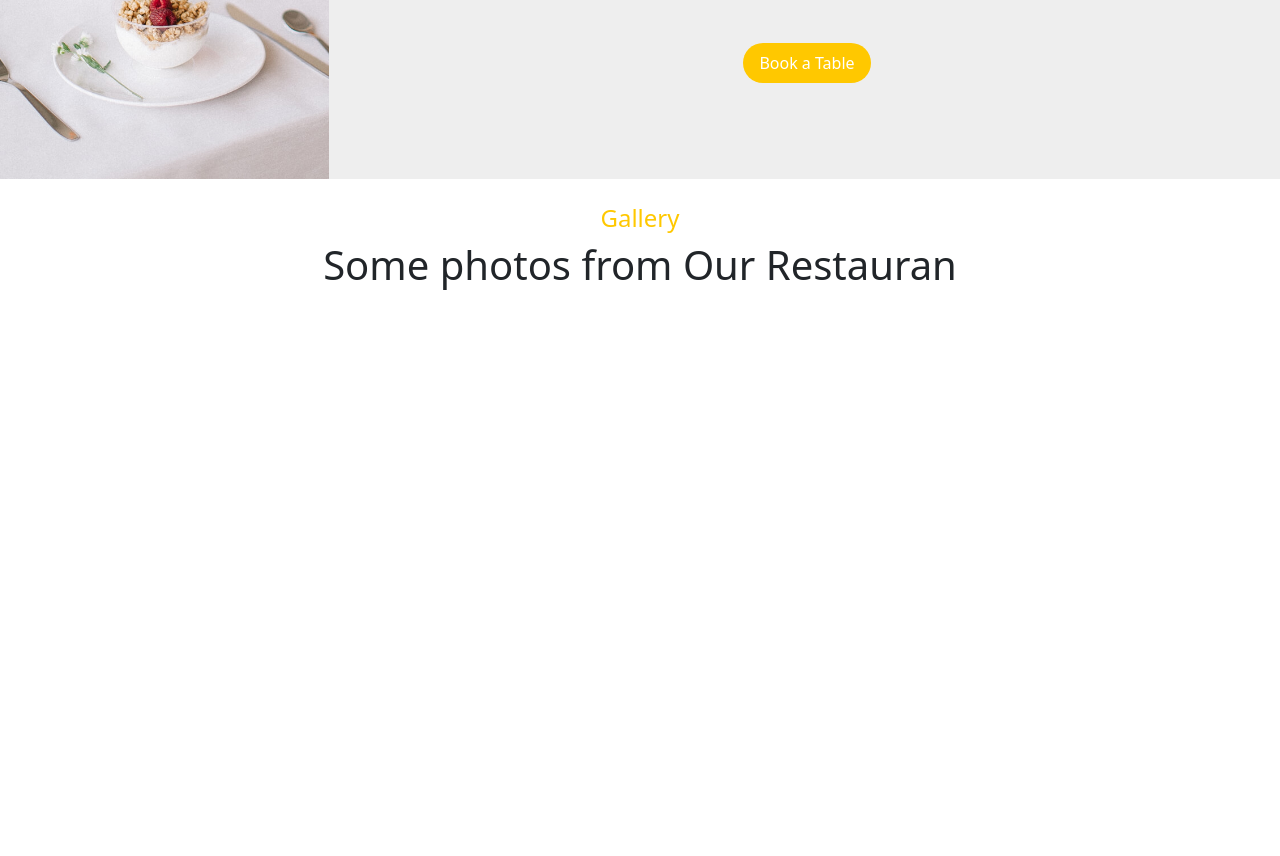
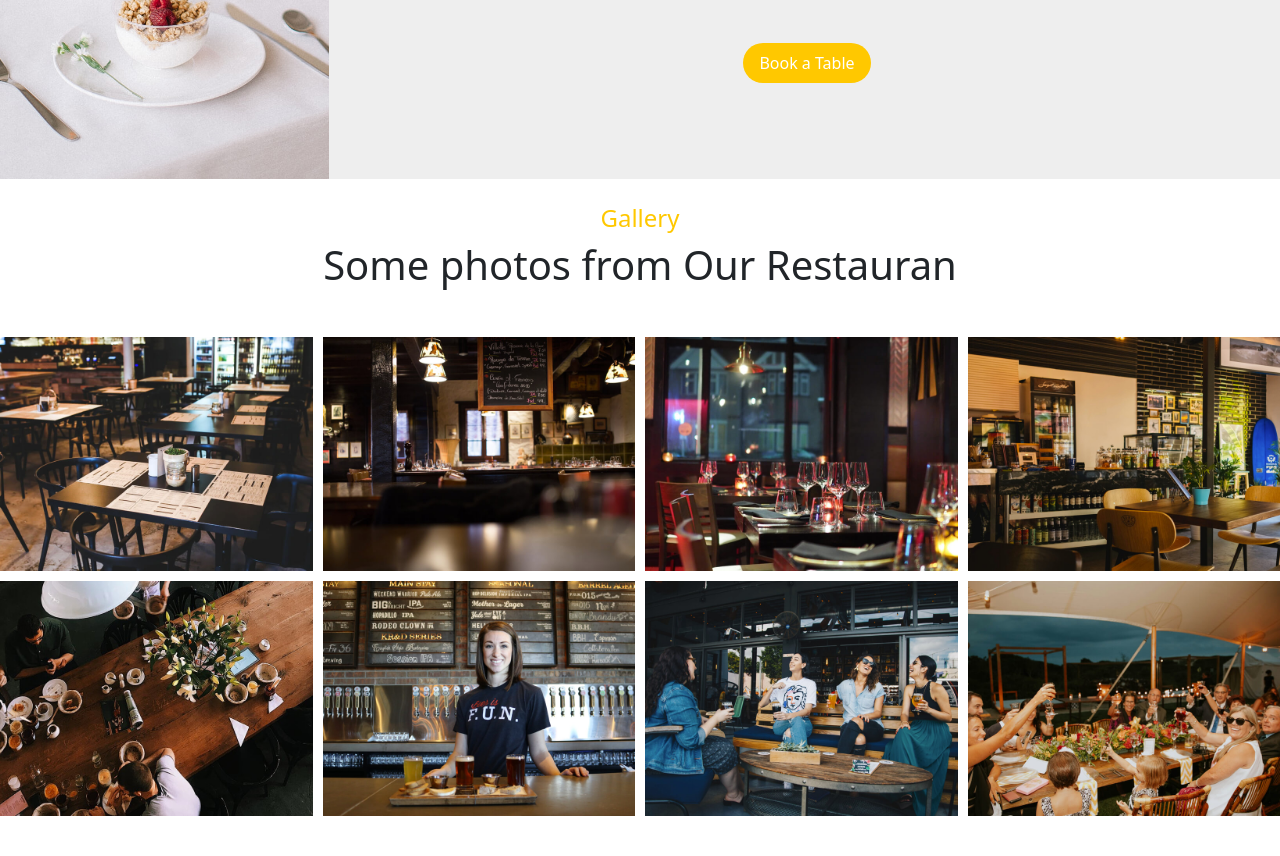
Before and after one commit to ChoroukMouaky/projet_final, a website: page index.html in a window 1280 px wide. Shown: the part 5149-6005 px from the top of the page. Before the commit the page ends 5446 px from the top, so only its background shows below. Drawn offline with nearby package versions, Linux system fonts and the light colour scheme.

Commit message:
gallery section

```diff
--- a/index.html
+++ b/index.html
@@ -378,8 +378,44 @@
 <div>
     <div class="titles">
     <h4 class="text-moutard">Gallery</h4>
-    <h1>Some photos from Our Restauran</h1>
+    <h1>Some photos from Our Restauran</h1><div class="container">
     </div>
+    <div>
+        <div class="my-gallery-container py-4">
+    <div class="row g-1">
+    <div class="col-8 col-md-4 col-lg-3">
+        <img src="./public/img/gallery-1.jpg" class="img-fluid img-gallery" alt="">
+    </div>
+
+    <div class="col-8 col-md-4 col-lg-3">
+        <img src="./public/img/gallery-2.jpg" class="img-fluid img-gallery" alt="">
+    </div>
+
+    <div class="col-8 col-md-4 col-lg-3">
+        <img src="./public/img/gallery-3.jpg" class="img-fluid img-gallery" alt="">
+    </div>
+
+    <div class="col-8 col-md-4 col-lg-3">
+        <img src="./public/img/gallery-4.jpg" class="img-fluid img-gallery" alt="">
+    </div>
+
+    <div class="col-8 col-md-4 col-lg-3">
+        <img src="./public/img/gallery-5.jpg" class="img-fluid img-gallery" alt="">
+    </div>
+
+    <div class="col-8 col-md-4 col-lg-3">
+        <img src="./public/img/gallery-6.jpg" class="img-fluid img-gallery" alt="">
+    </div>
+    <div class="col-8 col-md-4 col-lg-3">
+        <img src="./public/img/gallery-7.jpg" class="img-fluid img-gallery" alt="">
+    </div>
+    <div class="col-8 col-md-4 col-lg-3">
+        <img src="./public/img/gallery-8.jpg" class="img-fluid img-gallery" alt="">
+    </div>
+    </div>
+</div>
+    </div>
+
 
 </div>
 </div>
--- a/src/sass/modules/Home/_header.scss
+++ b/src/sass/modules/Home/_header.scss
@@ -155,3 +155,16 @@ margin:0%;
         border-radius: 20px;
     }
 }
+.my-gallery-container {
+    padding-right: 0 !important;
+    padding-left: 0 !important;
+    overflow: hidden;
+}
+.img-gallery{
+    transition: transform 0.3 ease;
+    box-shadow: 0.3s ease;
+}
+.img-gallery:hover{
+    transform: scale(1.04);
+    box-shadow: 0px 8px 20px rgba(233, 167, 80, 0.696);
+}
```
Also changed, not shown: public/css/app.css, 1 other file.
